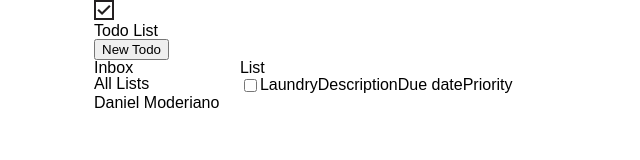
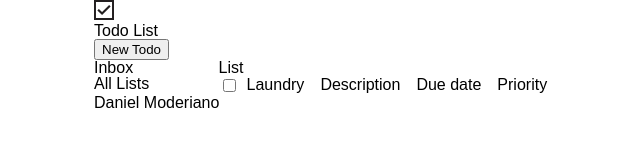
Before and after one commit to daniel-moderiano/todo-list, a website: page dist/index.html in a window 1280 px wide. Shown: the whole page, without its empty margins (246-886 px from the left). Drawn offline with Linux system fonts and the light colour scheme.

Commit message:
Added small styling to todos

```diff
--- a/src/styles/style.css
+++ b/src/styles/style.css
@@ -26,6 +26,9 @@ body {
   align-items: center;
 }
 
+.todo__container > * {
+  padding: 0 0.5rem;
+}
 
 /* ---HEADER--- */
 .header {
```
